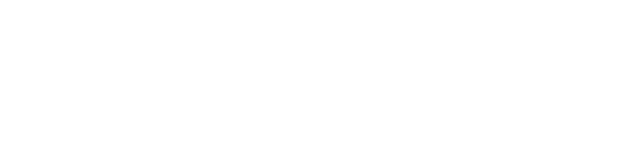
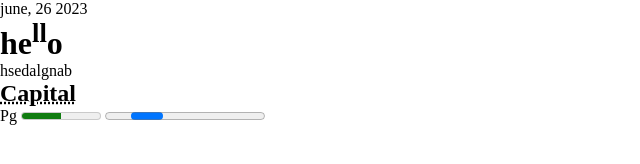
Before and after one commit to shahi-shawal/digital-products-task, a plain HTML site: page test.html in a window 1280 px wide. Shown: the whole page, without its empty margins (0-640 px from the left). Drawn offline with Linux system fonts and the light colour scheme.

Commit message:
adding html

```diff
--- /dev/null
+++ b/test.css
@@ -0,0 +1,4 @@
+*{
+    margin: 0;
+    padding: 0;
+}
--- a/test.html
+++ b/test.html
@@ -5,8 +5,18 @@
     <meta http-equiv="X-UA-Compatible" content="IE=edge">
     <meta name="viewport" content="width=device-width, initial-scale=1.0">
     <title>Document</title>
+    <link rel="stylesheet" href="test.css">
 </head>
 <body>
 
+    <time datetime="yy/mm/d">june, 26 2023</time>
+    <h1>he<sup>ll</sup>o
+    </h1>
+    <bdo dir="rtl">bangladesh</bdo>
+
+    <h2><abbr title="Dhaka is a capital town of Bangladesh">Capital</abbr></h2>
+    <label class="disk">Pg</label>
+    <meter class="disk" value="0.5"></meter>
+    <progress id=""></progress>
 </body>
 </html>
```
